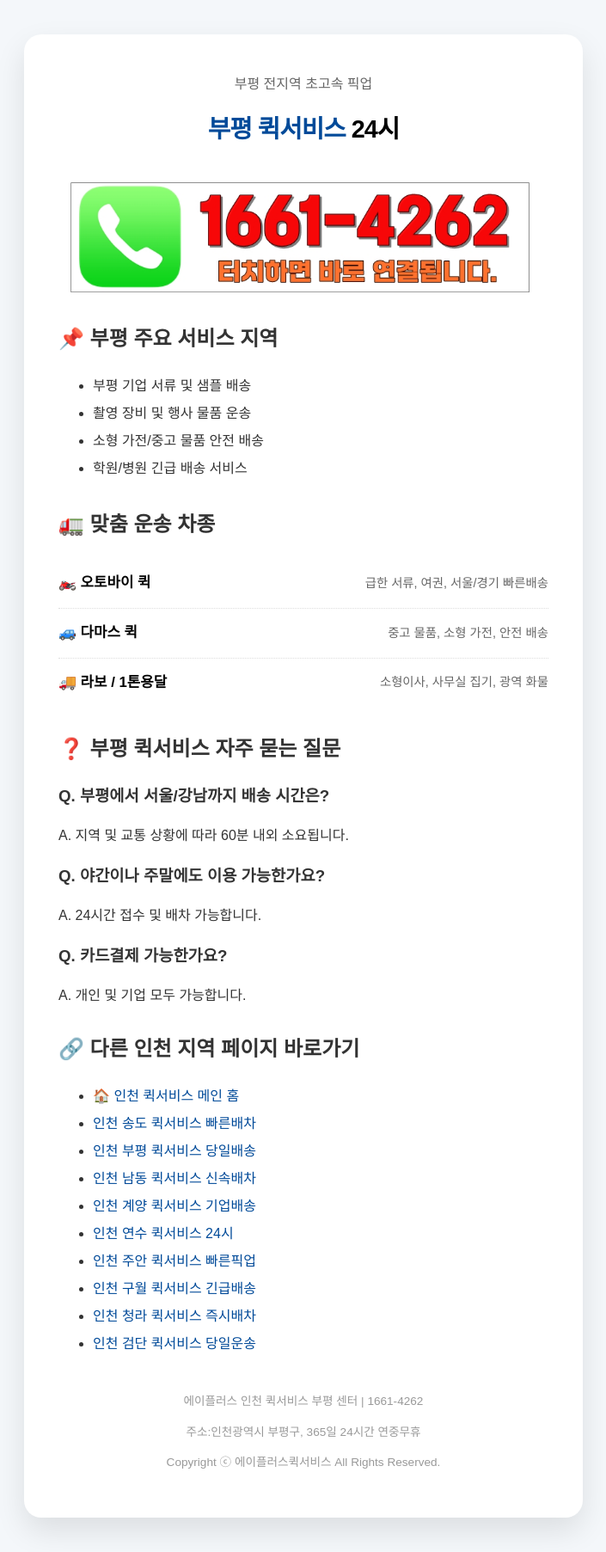
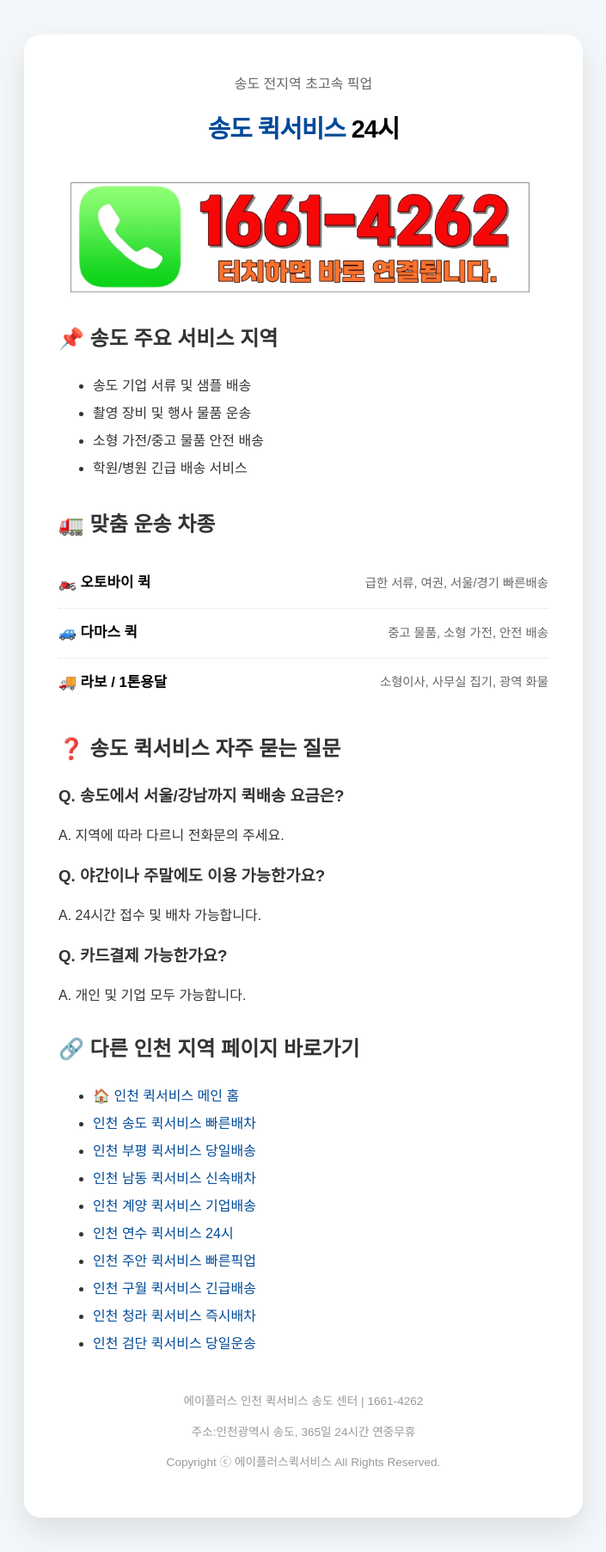
Before and after one commit to aplusquick78/incheon, a plain HTML site: page bupyeong.html in a window 1280 px wide. Shown: the whole page at 86% size, without its empty margins (287-992 px from the left). Drawn offline with Linux system fonts and the light colour scheme.

Commit message:
Add files via upload

```diff
--- a/bupyeong.html
+++ b/bupyeong.html
@@ -3,10 +3,10 @@
 <head>
 <meta charset="utf-8">
 <meta name="viewport" content="width=device-width, initial-scale=1, maximum-scale=5">
-<title>인천 부평 퀵서비스 | 24시 빠른배차 에이플러스퀵</title>
-<meta name="description" content="부평 전지역 24시간 퀵서비스. 오토바이, 다마스, 라보, 1톤 화물 맞춤 배차. 기업/개인 모두 가능. 부평 긴급 서류, 소형 배송, 촬영 장비 배송 전문.">
-<meta name="keywords" content="인천 부평 퀵서비스, 부평 오토바이퀵, 부평 다마스퀵, 부평 라보퀵">
-<link rel="canonical" href="https://bupyeong.8222quick.com">
+<title>인천 송도 퀵서비스 | 24시 빠른배차 에이플러스퀵</title>
+<meta name="description" content="송도 전지역 24시간 퀵서비스. 오토바이, 다마스, 라보, 1톤 화물 맞춤 배차. 기업/개인 모두 가능. 송도 긴급 서류, 소형 배송, 촬영 장비 배송 전문.">
+<meta name="keywords" content="인천 송도 퀵서비스, 송도 오토바이퀵, 송도 다마스퀵, 송도 라보퀵">
+<link rel="canonical" href="https://songdo.8222quick.com">
 <style>
 :root { --body-bg:#f4f7fa; --card-bg:#fff; --main-blue:#004a99; --accent-red:#d11212; --text-main:#333; --text-light:#666; }
 body{margin:0;padding:0;font-family:'Apple SD Gothic Neo','Malgun Gothic',sans-serif;line-height:1.6;color:var(--text-main);background-color:var(--body-bg);}
@@ -30,18 +30,18 @@ ul li a:hover{text-decoration:underline;}
 <div class="wrapper">
 
 <header>
-<p>부평 전지역 초고속 픽업</p>
-<h1><em>부평 퀵서비스</em> 24시</h1>
+<p>송도 전지역 초고속 픽업</p>
+<h1><em>송도 퀵서비스</em> 24시</h1>
 </header>
 
 <a href="tel:1661-4262" class="call-banner">
-<img src="/img/call-banner.jpg" alt="인천 부평 퀵서비스 24시간 접수 전화 1661-4262">
+<img src="/img/call-banner.jpg" alt="인천 송도 퀵서비스 24시간 접수 전화 1661-4262">
 </a>
 
 <section style="margin-top:30px;">
-<h2>📌 부평 주요 서비스 지역</h2>
+<h2>📌 송도 주요 서비스 지역</h2>
 <ul style="line-height:2;">
-<li>부평 기업 서류 및 샘플 배송</li>
+<li>송도 기업 서류 및 샘플 배송</li>
 <li>촬영 장비 및 행사 물품 운송</li>
 <li>소형 가전/중고 물품 안전 배송</li>
 <li>학원/병원 긴급 배송 서비스</li>
@@ -58,9 +58,9 @@ ul li a:hover{text-decoration:underline;}
 </section>
 
 <section style="margin-top:30px;">
-<h2>❓ 부평 퀵서비스 자주 묻는 질문</h2>
-<h3><strong>Q. 부평에서 서울/강남까지 배송 시간은?</strong></h3>
-<p>A. 지역 및 교통 상황에 따라 60분 내외 소요됩니다.</p>
+<h2>❓ 송도 퀵서비스 자주 묻는 질문</h2>
+<h3><strong>Q. 송도에서 서울/강남까지 퀵배송 요금은?</strong></h3>
+<p>A. 지역에 따라 다르니 전화문의 주세요.</p>
 <h3><strong>Q. 야간이나 주말에도 이용 가능한가요?</strong></h3>
 <p>A. 24시간 접수 및 배차 가능합니다.</p>
 <h3><strong>Q. 카드결제 가능한가요?</strong></h3>
@@ -84,8 +84,8 @@ ul li a:hover{text-decoration:underline;}
 </section>
 
 <footer style="text-align:center;margin-top:40px;font-size:0.85rem;color:#999;">
-<p>에이플러스 인천 퀵서비스 부평 센터 | 1661-4262</p>
-<p>주소:인천광역시 부평구, 365일 24시간 연중무휴</p>
+<p>에이플러스 인천 퀵서비스 송도 센터 | 1661-4262</p>
+<p>주소:인천광역시 송도, 365일 24시간 연중무휴</p>
 <p>Copyright ⓒ 에이플러스퀵서비스 All Rights Reserved.</p>
 </footer>
 
```
Also changed, not shown: cheongna.html (+2 -2 lines), geomdan.html (+2 -2 lines), guwol.html (+2 -2 lines), gyeyang.html (+2 -2 lines), juan.html (+2 -2 lines), namdong.html (+2 -2 lines), songdo.html (+2 -2 lines), yeonsu.html (+2 -2 lines).
